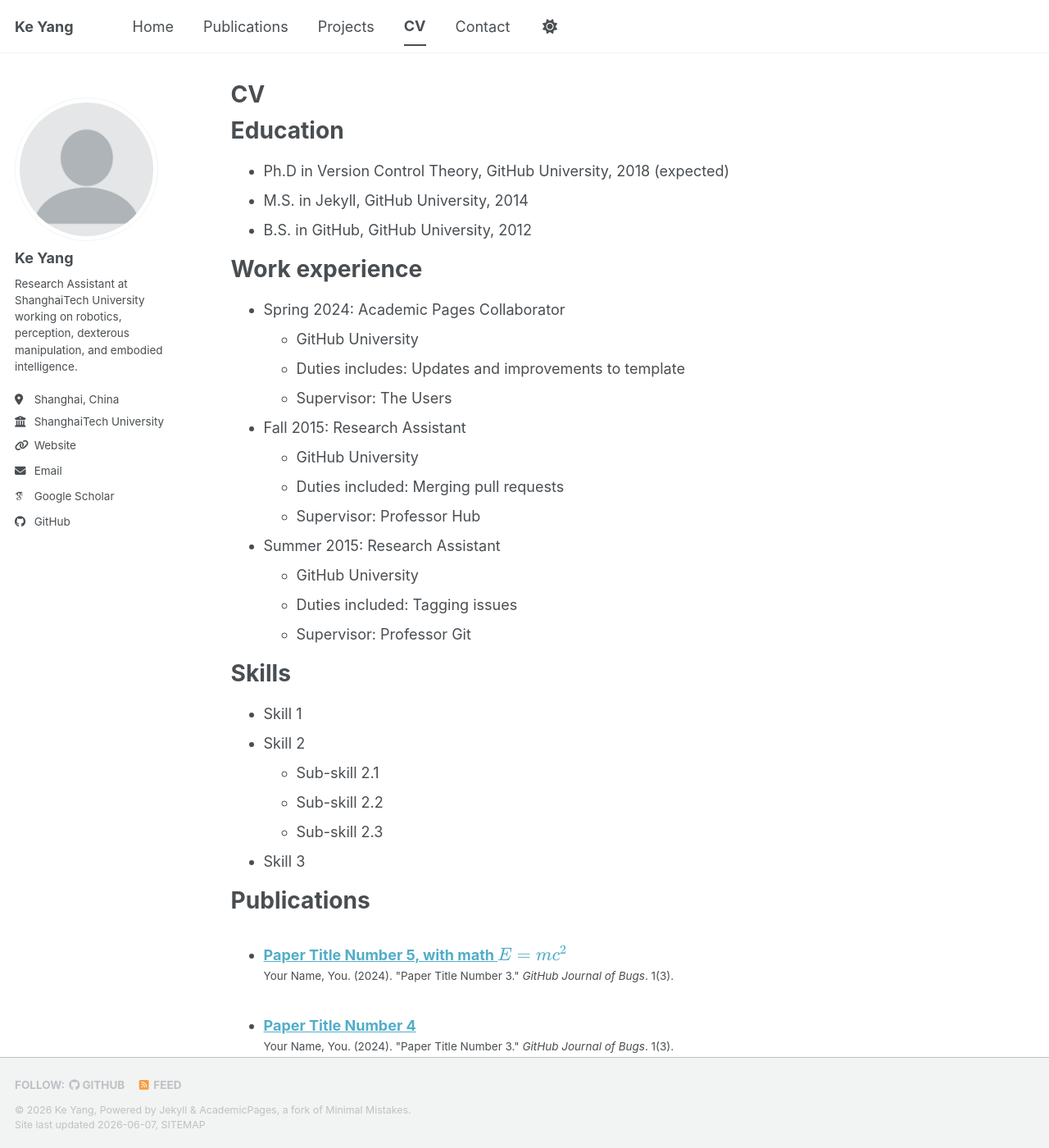
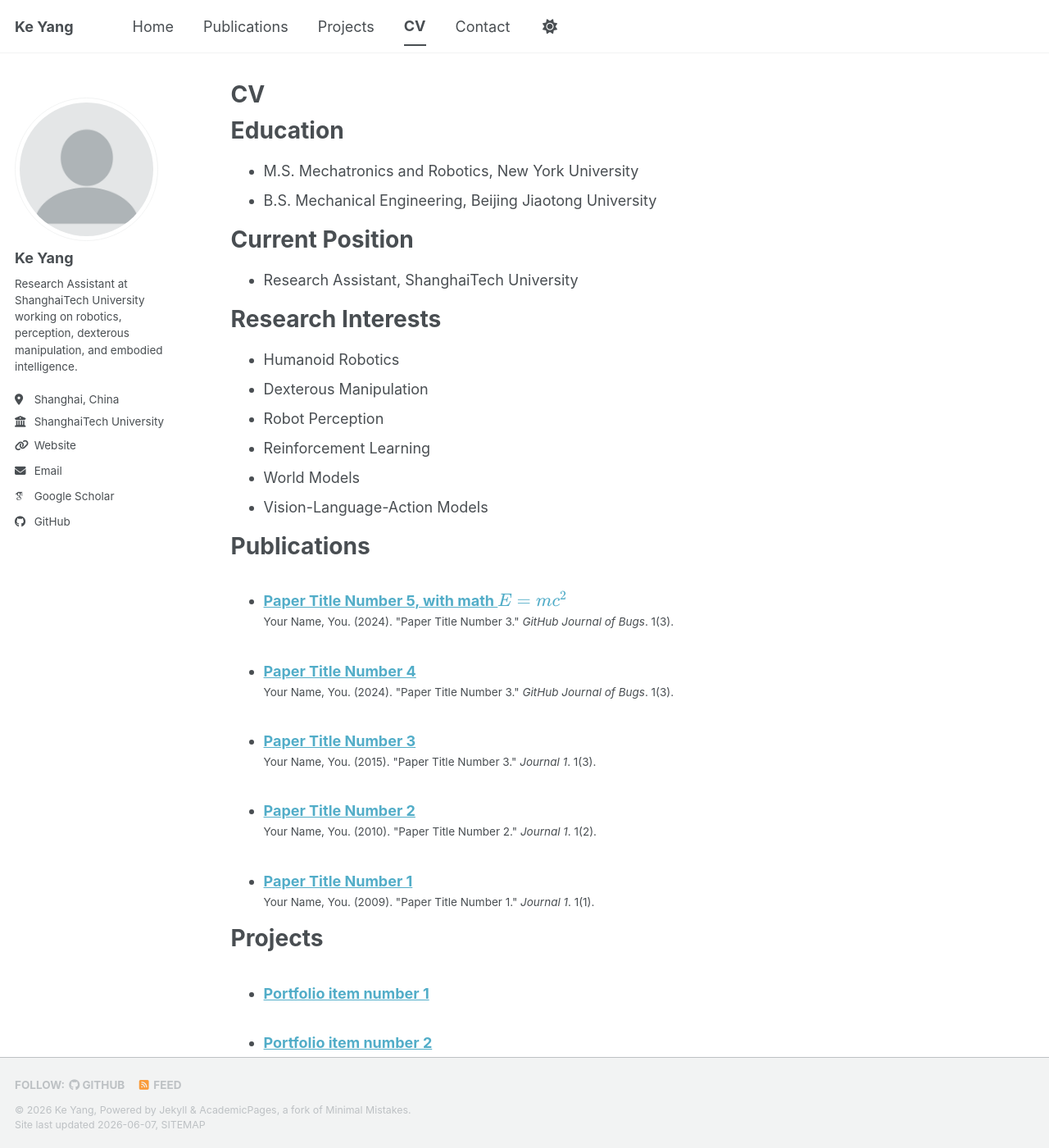
Before and after one commit to Rookie629/Rookie629.github.io, a Jekyll site: the page built from _pages/cv.md, in a window 1280 px wide and 1400 px high. Shown: the whole window at 82% size. Built offline with Jekyll 4.4.1, drawn with Linux system fonts in a browser that asks for light colours; some web fonts are replaced; a script bundle is joined from its source files by our own code; library files that are not in the unit come from our copies; some of the changed text lies outside the part shown.

Commit message:
Update Ke Yang CV page

```diff
--- a/_pages/cv.md
+++ b/_pages/cv.md
@@ -11,54 +11,36 @@ redirect_from:
 
 Education
 ======
-* Ph.D in Version Control Theory, GitHub University, 2018 (expected)
-* M.S. in Jekyll, GitHub University, 2014
-* B.S. in GitHub, GitHub University, 2012
+- M.S. Mechatronics and Robotics, New York University
+- B.S. Mechanical Engineering, Beijing Jiaotong University
 
-Work experience
+Current Position
 ======
-* Spring 2024: Academic Pages Collaborator
-  * GitHub University
-  * Duties includes: Updates and improvements to template
-  * Supervisor: The Users
+- Research Assistant, ShanghaiTech University
 
-* Fall 2015: Research Assistant
-  * GitHub University
-  * Duties included: Merging pull requests
-  * Supervisor: Professor Hub
-
-* Summer 2015: Research Assistant
-  * GitHub University
-  * Duties included: Tagging issues
-  * Supervisor: Professor Git
-
-Skills
+Research Interests
 ======
-* Skill 1
-* Skill 2
-  * Sub-skill 2.1
-  * Sub-skill 2.2
-  * Sub-skill 2.3
-* Skill 3
+- Humanoid Robotics
+- Dexterous Manipulation
+- Robot Perception
+- Reinforcement Learning
+- World Models
+- Vision-Language-Action Models
 
 Publications
 ======
-  <ul>{% for post in site.publications reversed %}
-    {% include archive-single-cv.html %}
-  {% endfor %}</ul>
+<ul>{% for post in site.publications reversed %}
+  {% include archive-single-cv.html %}
+{% endfor %}</ul>
 
-Talks
+Projects
 ======
-  <ul>{% for post in site.talks reversed %}
-    {% include archive-single-talk-cv.html  %}
-  {% endfor %}</ul>
+<ul>{% for post in site.portfolio %}
+  {% include archive-single-cv.html %}
+{% endfor %}</ul>
 
-Teaching
+Links
 ======
-  <ul>{% for post in site.teaching reversed %}
-    {% include archive-single-cv.html %}
-  {% endfor %}</ul>
-
-Service and leadership
-======
-* Currently signed in to 43 different slack teams
+- [Google Scholar](https://scholar.google.com/scholar?q=%22Ke+Yang%22+robotics)
+- [GitHub](https://github.com/Rookie629)
+- [Email](mailto:REPLACE_WITH_EMAIL@shanghaitech.edu.cn)
```
